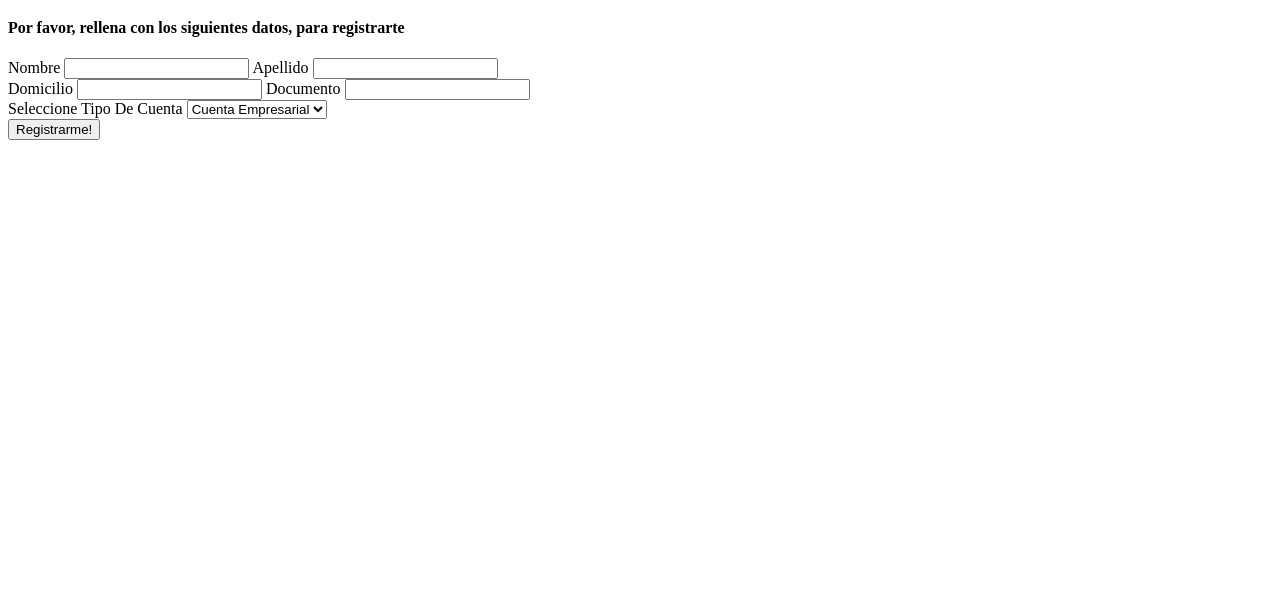
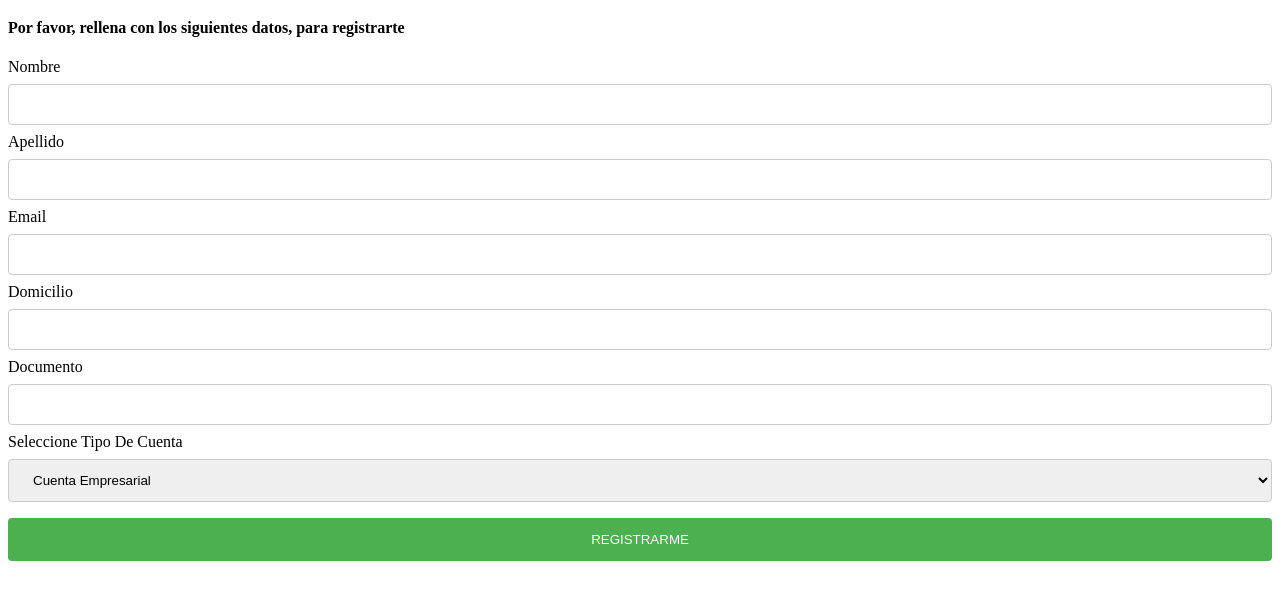
Before and after one commit to TUP-FRC-UTN/2-form-inputs-y-estilos-Luciano301, a plain HTML site: page index.html in a window 1280 px wide. Shown: the part 61-660 px from the top of the page. Drawn offline with Linux system fonts and the light colour scheme.

Commit message:
Inclui CSS
Añadi un poco de CSS

```diff
--- a/index.html
+++ b/index.html
@@ -4,6 +4,7 @@
     <meta charset="UTF-8">
     <meta http-equiv="X-UA-Compatible" content="IE=edge">
     <meta name="viewport" content="width=device-width, initial-scale=1.0">
+    <link rel="stylesheet" href="styles.css">
     <title>Mi primer form</title>
 </head>
 <body>
@@ -15,21 +16,24 @@
 
         <label for="lastName">Apellido</label>
         <input type="text" name="lastName" id="">
-        <br>
+
+        <label for="lastName">Email</label>
+        <input type="email" name="email" id="">
+
         <label for="address">Domicilio</label>
         <input type="text" name="address" id="">
 
         <label for="document">Documento</label>
         <input type="text" name="document" id="">
-        <br>
+
         <label for="">Seleccione Tipo De Cuenta</label>
         <select name="accountType" id="">
             <option value="1">Cuenta Empresarial</option>
             <option value="2">Cuenta Personal</option>
             <option value="3">Cuenta Estudiante</option>
         </select>
-        <br>
-        <button type="submit">Registrarme!</button>
+
+        <input type="submit" value="REGISTRARME">
     </form>
 </body>
 </html>
--- /dev/null
+++ b/styles.css
@@ -0,0 +1,30 @@
+input[type=text], input[type=email], select {
+  width: 100%;
+  padding: 12px 20px;
+  margin: 8px 0;
+  display: inline-block;
+  border: 1px solid #ccc;
+  border-radius: 4px;
+  box-sizing: border-box;
+}
+
+input[type=submit] {
+  width: 100%;
+  background-color: #4CAF50;
+  color: white;
+  padding: 14px 20px;
+  margin: 8px 0;
+  border: none;
+  border-radius: 4px;
+  cursor: pointer;
+}
+
+input[type=submit]:hover {
+  background-color: #45a049;
+}
+
+div {
+  border-radius: 5px;
+  background-color: #f2f2f2;
+  padding: 20px;
+}
```
